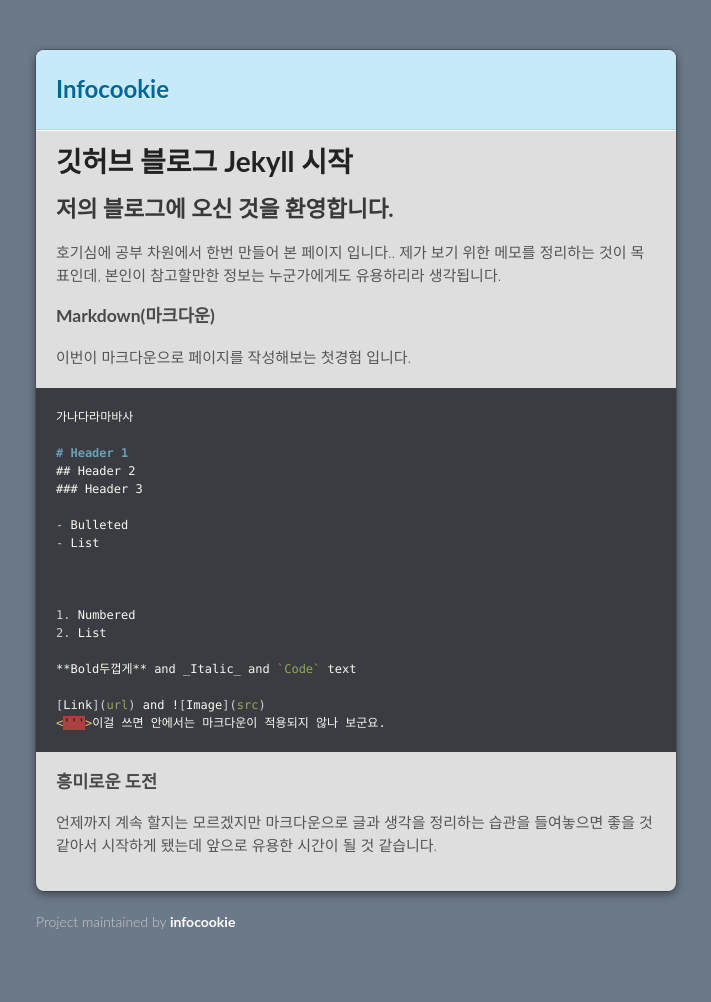
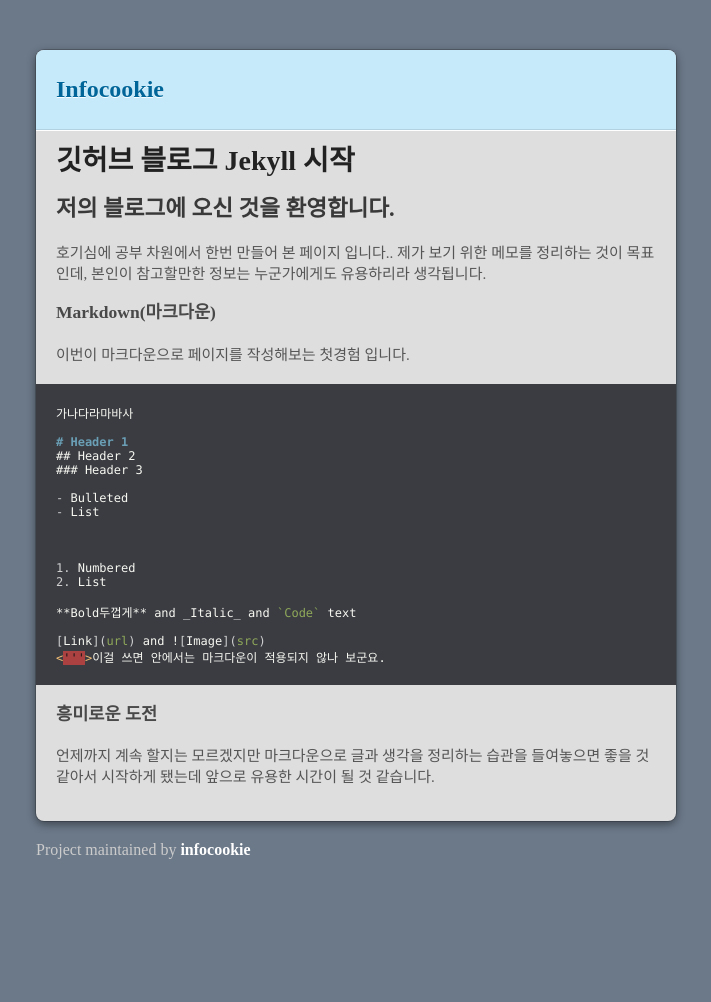
Before and after one commit to infocookie/Infocookie, a Jekyll site: the page built from index.md, in a window 1280 px wide. Shown: the whole page, without its empty margins (284-995 px from the left). Built offline with Jekyll 4.4.1, drawn with Linux system fonts in a browser that asks for light colours; our own code applies the rules of GitHub Pages for plain Markdown files; the repository's description, which GitHub fills in, is left out; after the commit the page ends 929 px from its top, so only the background shows below that.

Commit message:
Update jekyll-theme-modernist.scss

```diff
--- a/_sass/jekyll-theme-modernist.scss
+++ b/_sass/jekyll-theme-modernist.scss
@@ -8,7 +8,7 @@ html {
 body {
   padding:50px 0;
   margin:0;
-  font:14px/1.5 Lato, "Helvetica Neue", Helvetica, Arial, sans-serif;
+  font:14px/1.5 ;
   color:#555;
   font-weight:300;
   background:inline-image('checker.png') fixed;
```
